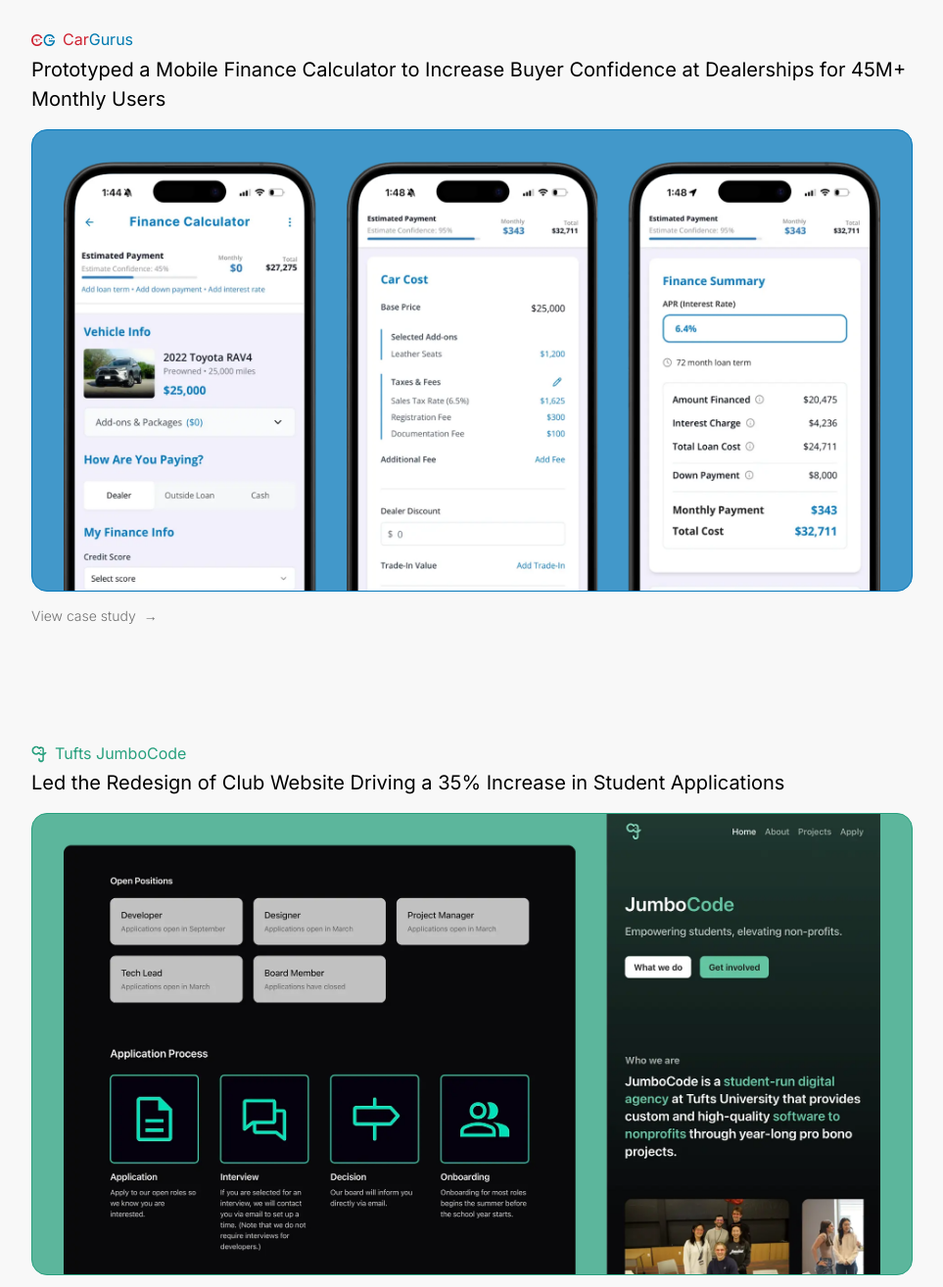
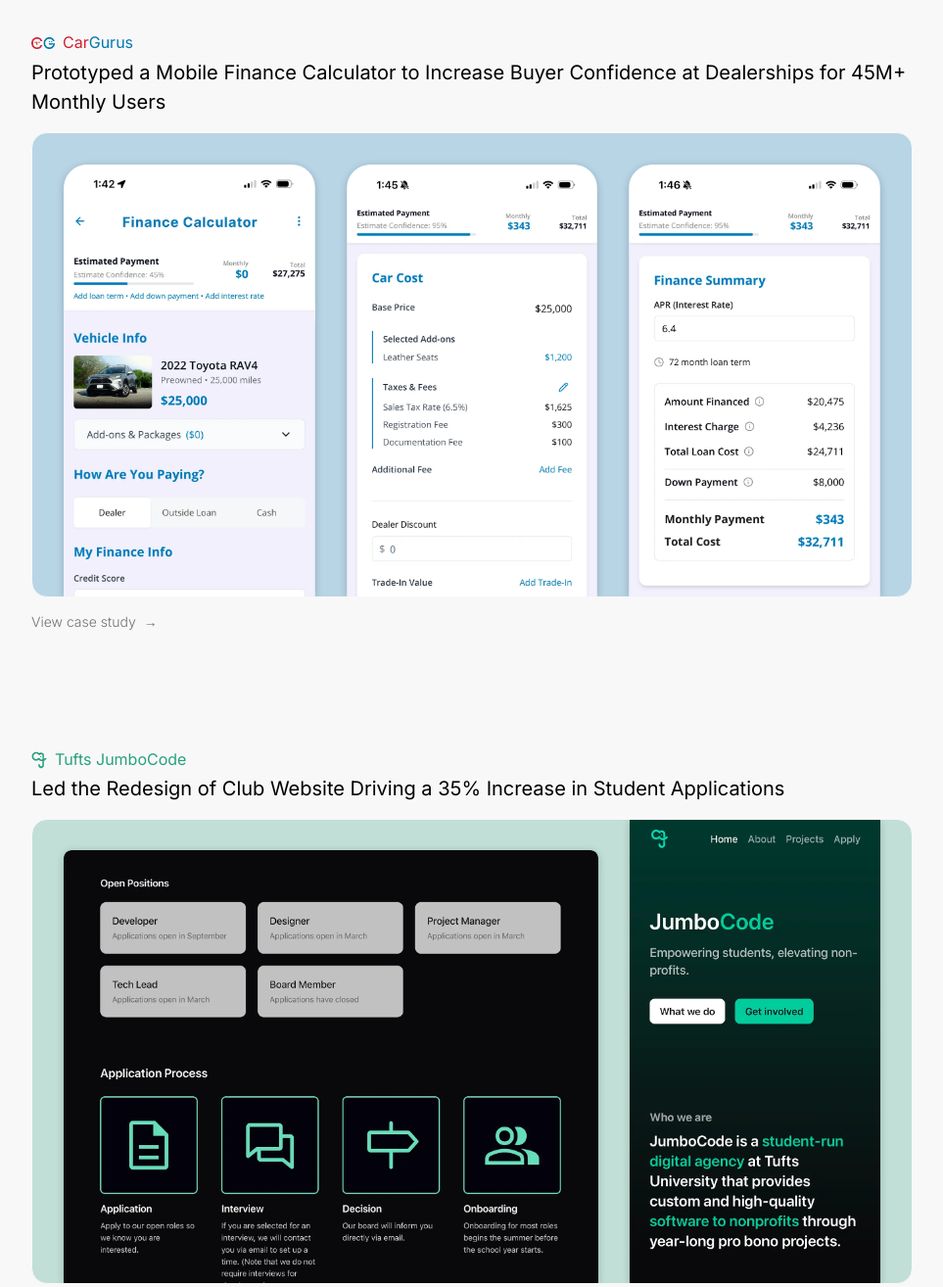
Before and after one commit to wilsskin/2025-Website, a website: page index.html in a window 1280 px wide. Shown: the part 1080-2394 px from the top of the page at 98% size, without its empty margins (158-1121 px from the left). Drawn offline with Linux system fonts and the light colour scheme.

Commit message:
new thumbnails

```diff
--- a/assets/bodegabay.css
+++ b/assets/bodegabay.css
@@ -19,7 +19,7 @@
 
 /* Case study hero - darker background, no border */
 .hero-image-container.case-study-hero {
-  background: #6149A2; /* Bodega Bay hover color */
+  background: #AA9ECB; /* Bodega Bay hover color */
   border: none;
 }
 
--- a/assets/jumbo.css
+++ b/assets/jumbo.css
@@ -52,7 +52,7 @@
   cursor: default;
   max-width: 900px;
   width: 100%;
-  aspect-ratio: 900 / 472;
+  aspect-ratio: 900 / 475;
   margin-left: auto;
   margin-right: auto;
   position: relative;
@@ -61,7 +61,7 @@
 /* Case study hero containers - darker background, no border */
 .hero-image-container.case-study-hero {
   border: none;
-  background: #28A07E; /* JumboCode hover color */
+  background: #8ECAB9; /* JumboCode hover color */
 }
 
 .hero-image {
--- a/assets/style.css
+++ b/assets/style.css
@@ -65,7 +65,7 @@
 .media-frame {
   width: 100%;
   max-width: 900px;
-  aspect-ratio: 900 / 472;
+  aspect-ratio: 900 / 475;
   border-radius: 16px;
   overflow: hidden;
   margin-left: auto;
@@ -565,55 +565,116 @@
   margin-top: var(--spacing-xsmall);
   border: 1px solid var(--color-border-light);
   border-radius: 16px;
-  /* no inner padding to ensure container is exactly 900x472 */
-  padding: 0;
   overflow: hidden;
   background: var(--color-bg);
   cursor: pointer;
   transition: all 0.35s ease;
   max-width: 900px;
   width: 100%;
-  aspect-ratio: 900 / 472;
+  aspect-ratio: 900 / 475;
   margin-left: auto;
   margin-right: auto;
   position: relative;
+  /* Enables container query units (cqi) for children */
+  container-type: inline-size;
 }
 
 /* Case study specific preview styling */
 .work-preview.jumbocode {
-  border-color: #28A07E;
-  background: #5CB69C;
+  border-color: #F8F8F8;
+  background: #C1DFD6;
 }
 
 .work-preview.jumbocode:hover {
-  background: #28A07E;
+  background: #8ECAB9;
   box-shadow: var(--shadow-medium);
+  border-color: #28A07E;
+
 }
 
 .work-preview.cargurus {
-  border-color: #0578BB;
-  background: #4298CA;
-  padding: 3.555% 3.555% 0 3.555%;
-  box-sizing: border-box;
+  border-color:  #F8F8F8;
+  background: #B8D5E6;
 }
 
 .work-preview.cargurus:hover {
-  background: #0578BB;
+  background: #7CB6D7;
   box-shadow: var(--shadow-medium);
+  border-color: #0578BB;
 }
 
 /* Bodega Bay Lavender card */
 .work-preview.bodegabay {
-  border-color: #6149A2;
-  background: #8775B7;
+  border-color: #F8F8F8;
+  background: #CFC9DF;
 }
 
 .work-preview.bodegabay:hover {
-  background: #6149A2;
+  background: #AA9ECB;
   box-shadow: var(--shadow-medium);
+  border-color: #6149A2;
 }
 
-/* Thumbnail image - right and bottom aligned, max-width 788px, aspect ratio 788:424 */
+/* Thumbnail wrapper - uses CSS Grid with container query-based spacing */
+.thumbnail-wrapper {
+  position: absolute;
+  inset: 0; /* fill entire .work-preview */
+  /* 32px when container is 900px wide (32 / 900 = 3.555...%) */
+  --space: clamp(12px, 3.555cqi, 32px);
+  padding: var(--space); /* gives top/left/right padding */
+  padding-bottom: 0; /* keep images flush to bottom */
+  display: grid;
+  gap: var(--space);
+  /* Maintain 547 to 257 width ratio for 2-image layouts */
+  grid-template-columns: 547fr 257fr;
+  align-items: end; /* bottom align items within their cells */
+  align-content: end; /* keep the entire row anchored to bottom */
+}
+
+/* CarGurus: 3 equal columns - detect when wrapper contains thumbnail-image-3 */
+.thumbnail-wrapper:has(.thumbnail-image-3) {
+  grid-template-columns: repeat(3, 1fr);
+}
+
+/* Individual thumbnail images - fill grid columns, maintain natural aspect ratios */
+.thumbnail-wrapper img,
+.thumbnail-image-1,
+.thumbnail-image-2,
+.thumbnail-image-3 {
+  width: 100%;
+  height: auto !important; /* prevents stretching from any global rule */
+  max-height: 100%;
+  display: block;
+  object-fit: contain; /* keep full image visible, no cropping */
+  align-self: end; /* bottom align each image */
+  background: transparent;
+  transition: transform 0.35s ease, box-shadow 0.35s ease;
+  box-shadow: 0 2px 8px rgba(0, 0, 0, 0.20);
+}
+
+/* Explicit aspect ratios based on width/height attributes to prevent layout shift */
+.thumbnail-image-1 {
+  aspect-ratio: 547 / 443;
+}
+
+.thumbnail-image-2 {
+  aspect-ratio: 257 / 475;
+}
+
+.thumbnail-image-3 {
+  aspect-ratio: 774 / 1329;
+}
+
+/* Image-specific styling - border radius */
+.thumbnail-image-1 {
+  border-radius: 8px 8px 0 0;
+}
+
+.thumbnail-image-3 {
+  border-radius: 24px 24px 0 0;
+}
+
+/* Legacy single thumbnail-image class (keep for backward compatibility) */
 .thumbnail-image {
   padding: 0 3.555% 0 3.555%;
   object-fit: contain;
@@ -633,7 +694,7 @@
 }
 
 /* Safari-safe cover for specific cards without changing container */
-.work-preview.cargurus img {
+.work-preview.cargurus img:not(.thumbnail-image-3) {
   /* Let intrinsic ratio drive height calculation in Safari */
   height: auto;
   min-height: 100%;
@@ -644,7 +705,7 @@
 .work-preview-placeholder {
   width: 100%;
   height: 100%;
-  aspect-ratio: 900 / 472;
+  aspect-ratio: 900 / 475;
   border-radius: var(--radius-sm);
   background: #E0E0E0;
   background-image:
@@ -719,7 +780,7 @@
 @media (min-width: 480px) {
   .site-nav ul {
     display: flex;
-    gap: calc(var(--spacing-unit) * 6);
+    gap: 32px;
   }
   .hamburger { display: none; }
   .mobile-menu-overlay { display: none; }
--- a/index.html
+++ b/index.html
@@ -9,6 +9,14 @@
   <link rel="preload" as="image" href="assets/media/about/logo-bodegabay.png">
   <link rel="preload" as="image" href="assets/media/about/logo-cargurus.png">
   <link rel="preload" as="image" href="assets/media/index/JC.png">
+  <!-- Preload case study thumbnail images to prevent flashing -->
+  <link rel="preload" as="image" href="assets/media/bodegabay/bbl-thumbnail1.png">
+  <link rel="preload" as="image" href="assets/media/bodegabay/bbl-thumbnail2.png">
+  <link rel="preload" as="image" href="assets/media/cargurus/cg-thumbnail1.webp">
+  <link rel="preload" as="image" href="assets/media/cargurus/cg-thumbnail2.webp">
+  <link rel="preload" as="image" href="assets/media/cargurus/cg-thumbnail3.webp">
+  <link rel="preload" as="image" href="assets/media/jumbocode/jc-thumbnail1.webp">
+  <link rel="preload" as="image" href="assets/media/jumbocode/jc-thumbnail2.webp">
   <link rel="stylesheet" href="assets/style.css">
   <link
     href="https://fonts.googleapis.com/css2?family=Inter:wght@200;300;400;500;600;700&display=swap"
@@ -106,7 +114,10 @@
         <p class="work-description">Designed and Developed a New E-Commerce Platform from 0→1 to Increase Product Sales</p>
         <a href="/bodegabay" class="work-preview-link">
           <div class="work-preview bodegabay">
-            <img src="assets/media/bodegabay/bbl-thumbnail.webp" alt="Screenshot of Bodega Bay Lavender storefront redesign" class="thumbnail-image"/>
+            <div class="thumbnail-wrapper">
+              <img src="assets/media/bodegabay/bbl-thumbnail1.webp" alt="Screenshot of Bodega Bay Lavender storefront redesign 1" class="thumbnail-image-1" width="547" height="443" loading="eager" decoding="async"/>
+              <img src="assets/media/bodegabay/bbl-thumbnail2.webp" alt="Screenshot of Bodega Bay Lavender storefront redesign 2" class="thumbnail-image-2" width="257" height="475" loading="eager" decoding="async"/>
+            </div>
           </div>
         </a>
         <a class="see-project-link" href="/bodegabay"><span class="text" data-measure="See project">View case study</span> <span class="arrow">→</span></a>
@@ -127,7 +138,11 @@
         <p class="work-description">Prototyped a Mobile Finance Calculator to Increase Buyer Confidence at Dealerships for 45M+ Monthly Users</p>
         <a href="/cargurus" class="work-preview-link">
           <div class="work-preview cargurus">
-            <img src="assets/media/cargurus/cg-thumbnail.webp" alt="Screenshot of CarGurus finance calculator prototype"/>
+            <div class="thumbnail-wrapper">
+              <img src="assets/media/cargurus/cg-thumbnail1.webp" alt="Screenshot of CarGurus finance calculator prototype 1" class="thumbnail-image-3" width="257" height="442" loading="eager" decoding="async"/>
+              <img src="assets/media/cargurus/cg-thumbnail2.webp" alt="Screenshot of CarGurus finance calculator prototype 2" class="thumbnail-image-3" width="257" height="442" loading="eager" decoding="async"/>
+              <img src="assets/media/cargurus/cg-thumbnail3.webp" alt="Screenshot of CarGurus finance calculator prototype 3" class="thumbnail-image-3" width="257" height="442" loading="eager" decoding="async"/>
+            </div>
           </div>
         </a>
         <a class="see-project-link" href="/cargurus"><span class="text" data-measure="See project">View case study</span> <span class="arrow">→</span></a>
@@ -146,7 +161,10 @@
         <p class="work-description">Led the Redesign of Club Website Driving a 35% Increase in Student Applications</p>
         <a href="/jumbocode" class="work-preview-link">
           <div class="work-preview jumbocode">
-            <img src="assets/media/jumbocode/jc-thumbnail.webp" alt="Screenshot of JumboCode redesign" class="thumbnail-image"/>
+            <div class="thumbnail-wrapper">
+              <img src="assets/media/jumbocode/jc-thumbnail1.webp" alt="Screenshot of JumboCode redesign 1" class="thumbnail-image-1" width="547" height="443" loading="eager" decoding="async"/>
+              <img src="assets/media/jumbocode/jc-thumbnail2.webp" alt="Screenshot of JumboCode redesign 2" class="thumbnail-image-2" width="257" height="475" loading="eager" decoding="async"/>
+            </div>
           </div>
         </a>
         <a class="see-project-link" href="/jumbocode"><span class="text" data-measure="See project">View case study</span> <span class="arrow">→</span></a>
```
Also changed, not shown: pages/bodegabay.html (+4 -1 lines), pages/cargurus.html (+10 -2 lines), pages/jumbocode.html (+5 -2 lines), assets/media/bodegabay/bbl-thumbnail1.webp (added), assets/media/bodegabay/bbl-thumbnail2.webp (added), assets/media/cargurus/cg-thumbnail1.webp (added), assets/media/cargurus/cg-thumbnail2.webp (added), assets/media/cargurus/cg-thumbnail3.webp (added), assets/media/jumbocode/jc-thumbnail1.webp (added), assets/media/jumbocode/jc-thumbnail2.webp (added).
